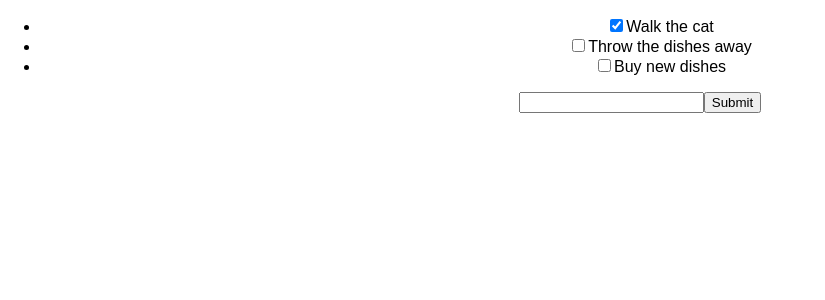
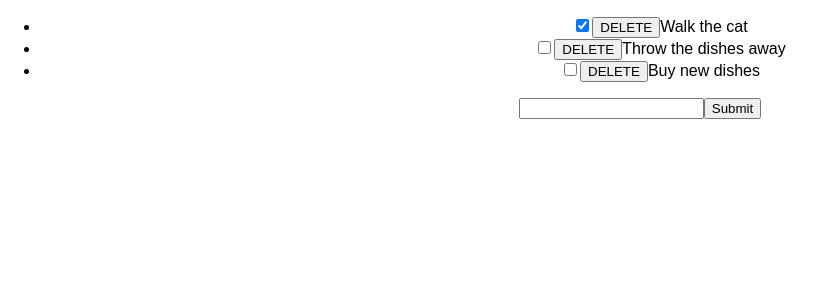
Before and after one commit to cruss13/React_To-Do, a React (Create React App) app: page / in a window 1280 px wide. Shown: the top 300 px of the page, without its empty margins (0-825 px from the left). Built offline with nearby package versions, Linux system fonts and the light colour scheme.

Commit message:
Started over on delete button

```diff
--- a/src/App.js
+++ b/src/App.js
@@ -3,13 +3,13 @@ import './App.css';
 import ToDo from './components/ToDo.js';
 
 class App extends Component {
-  constructor(props) {
+  constructor(props){
     super(props);
     this.state = {
       todos: [
         { description: 'Walk the cat', isCompleted: true },
-        { description: 'Throw the dishes away', isCompleted: false},
-        { description: 'Buy new dishes', isCompleted: false}
+        { description: 'Throw the dishes away', isCompleted: false },
+        { description: 'Buy new dishes', isCompleted: false }
       ],
       newTodoDescription: ''
     };
@@ -29,9 +29,13 @@ class App extends Component {
   toggleComplete(index) {
     const todos = this.state.todos.slice();
     const todo = todos[index];
-    todo.isCompleted = todos.isCompleted ? false : true;
+    todo.isCompleted = todo.isCompleted ? false : true;
     this.setState({ todos: todos });
-}
+  }
+
+  deleteTodo() {
+
+  }
 
   render() {
     return (
@@ -41,8 +45,8 @@ class App extends Component {
             <ToDo key={ index } description={ todo.description } isCompleted={ todo.isCompleted } toggleComplete={ () => this.toggleComplete(index) } />
           )}
         </ul>
-        <form onSubmit= { (e) => this.handleSubmit(e) }>
-          <input type="text" value={ this.state.newTodoDescription } onChange={ (e) => this.handleChange(e) }/>
+        <form onSubmit={ (e) => this.handleSubmit(e) }>
+          <input type="text" value={ this.state.newTodoDescription } onChange={ (e) => this.handleChange(e) } />
           <input type="submit" />
         </form>
       </div>
--- a/src/components/ToDo.js
+++ b/src/components/ToDo.js
@@ -1,14 +1,15 @@
  import React, { Component } from 'react';
 
  class ToDo extends Component {
-   render() {
-     return (
+  render() {
+    return (
       <li>
         <input type="checkbox" checked={ this.props.isCompleted } onChange={ this.props.toggleComplete } />
+        <button>DELETE</button>
         <span>{ this.props.description }</span>
       </li>
-     );
-   }
- }
+    );
+  }
+}
 
  export default ToDo;
```
